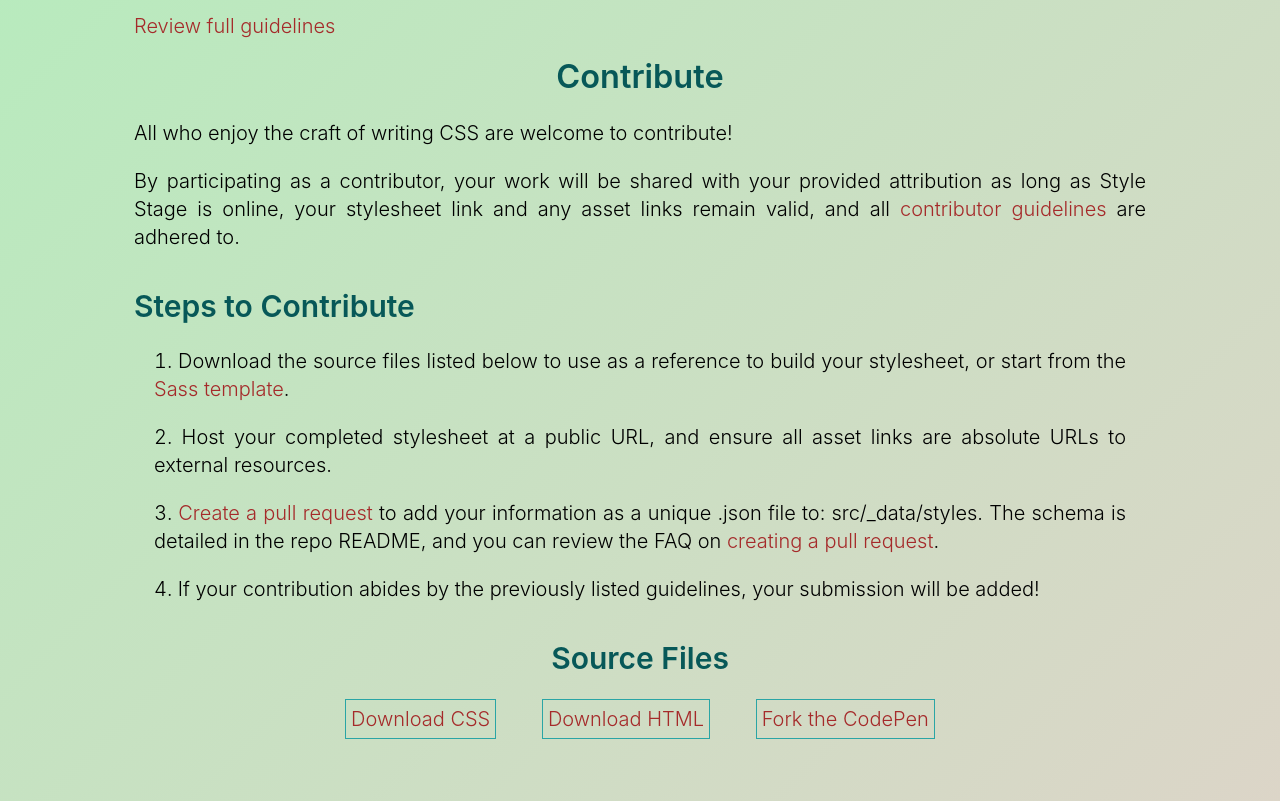
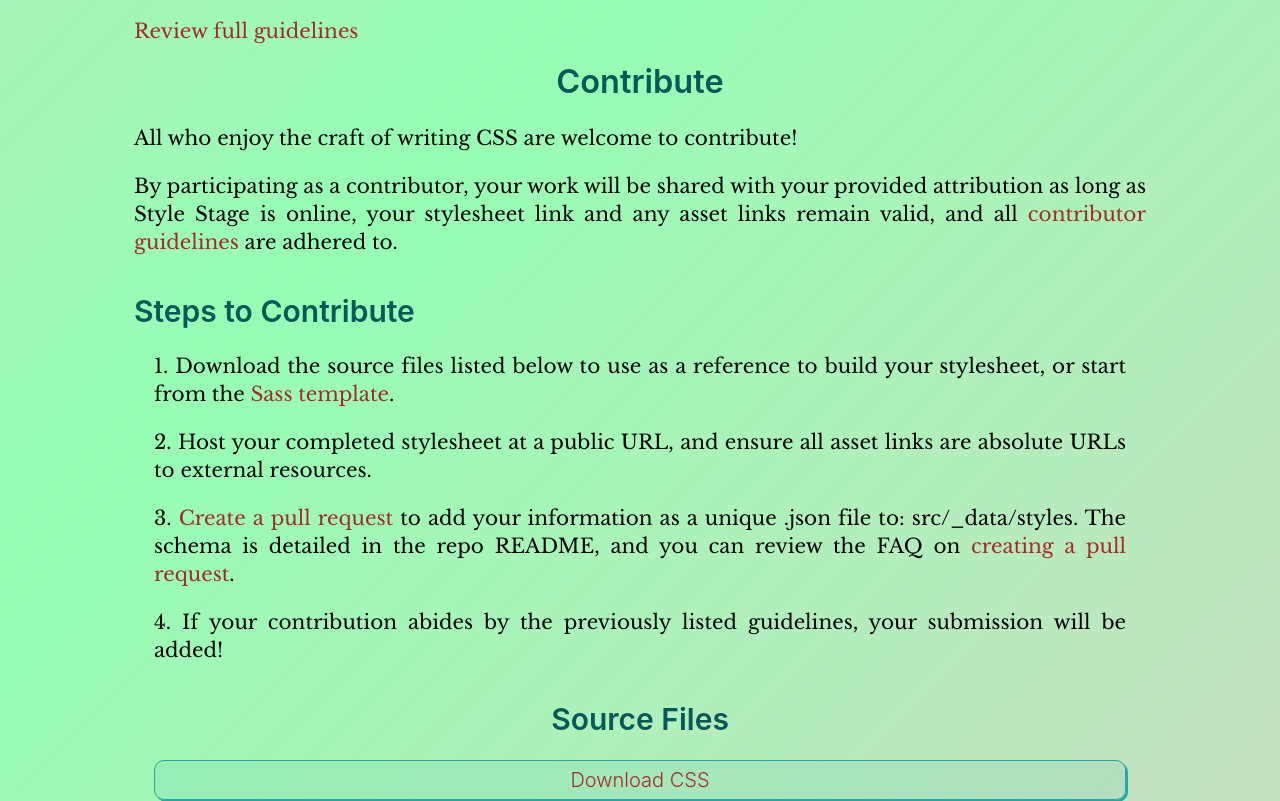
Before and after one commit to Maheshkumar-novice/Solid-State, a plain HTML site: page index.html in a window 1280 px wide. Shown: the part 1999-2800 px from the top of the page. Drawn offline with nearby package versions, Linux system fonts and the light colour scheme.

Commit message:
Add secondary styles

```diff
--- a/style.css
+++ b/style.css
@@ -1,3 +1,5 @@
+@import url("https://fonts.googleapis.com/css2?family=Libre+Baskerville&family=Open+Sans:wght@300&display=swap");
+
 /*
  * [Modified] Modern CSS Reset
  * @link https://github.com/hankchizljaw/modern-css-reset
@@ -63,7 +65,8 @@ body {
 }
 
 body > a {
-  display: block;
+  /* display: block; */
+  display: none;
 }
 
 blockquote {
@@ -94,7 +97,7 @@ nav ul {
   padding: 0;
   display: flex;
   justify-content: space-between;
-  flex-wrap: wrap;
+  gap: 1em;
 }
 
 nav ul li {
@@ -116,6 +119,12 @@ main ul li {
   padding: 0.1em 0.2em;
 }
 
+#files .container {
+  display: grid;
+  grid-template-rows: auto auto;
+
+}
+
 #files a {
   display: inline-block;
   margin: 1em 1em;
@@ -130,18 +139,29 @@ aside {
 
 /* design */
 body {
-  /* border: 10px solid #2aa5a5; */
-  background-image: linear-gradient(135deg, #96ffb4, #ebcccc);
+  background-image: linear-gradient(135deg, #ebcccc, #96ffb4, #ebcccc);
 }
 
-nav ul li {
+nav ul li,
+main ul li,
+#files a {
   border: 1px solid #2aa5a5;
   border-radius: 10px;
+  background-color: rgba(42, 165, 165, 0.1);
+  cursor: pointer;
+  transition: all ease-out 0.1s;
+  box-shadow: 2px 2px #2aa5a5;
 }
 
 main ul li {
-  border: 1px solid #2aa5a5;
-  border-radius: 15px;
+  cursor: auto;
+  box-shadow: 3px 3px #2aa5a5;
+}
+
+nav ul li:hover,
+#files a:hover {
+  background-color: rgba(42, 165, 165, 0.3);
+  box-shadow: 3px 3px #2aa5a5;
 }
 
 #files a {
@@ -209,7 +229,6 @@ a {
 
 a:hover {
   text-decoration: underline;
-  font-weight: 380;
 }
 
 ul {
@@ -222,6 +241,15 @@ ol {
 
 strong {
   color: #075858;
+}
+
+main {
+  font-family: "Libre Baskerville", serif;
+}
+
+footer {
+  font-family: -apple-system, BlinkMacSystemFont, "Segoe UI", Roboto, Oxygen,
+    Ubuntu, Cantarell, "Open Sans", "Helvetica Neue", sans-serif;
 }
 
 h1,
@@ -260,20 +288,24 @@ aside h2 {
 }
 
 /* media queries */
-@media screen and (max-width: 700px) {
+@media screen and (max-width: 800px) {
   body {
-    padding: 2em 0.5em;
+    padding: 1em 0.5em;
+  }
+
+  nav ul {
+    flex-wrap: wrap;
   }
 }
 
 @media screen and (min-width: 700px) {
   body {
-    padding: 2em;
+    padding: 1em;
   }
 }
 
 @media screen and (min-width: 900px) {
   body {
-    padding: 2em 6em;
+    padding: 1em 6em;
   }
 }
```
